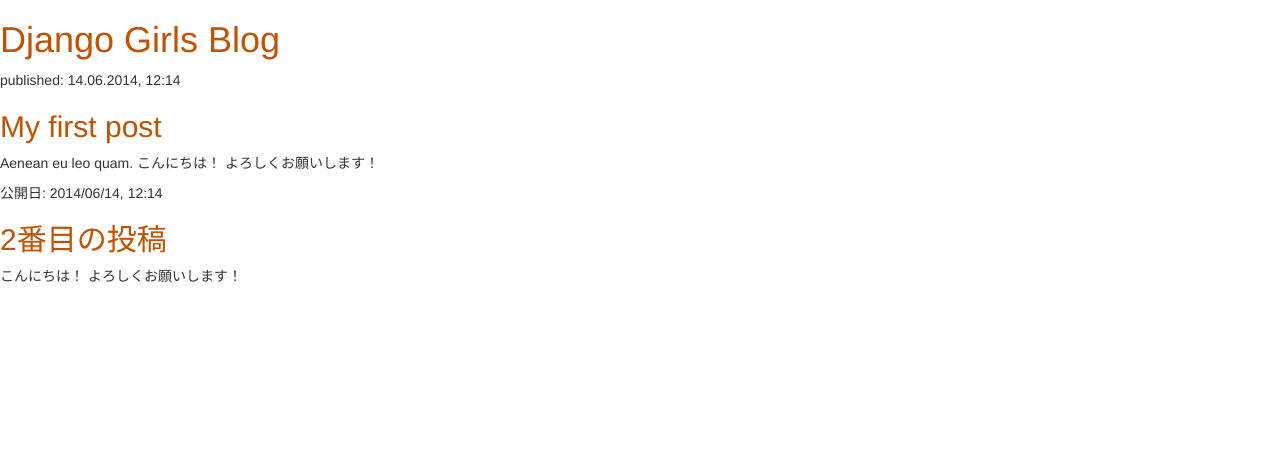
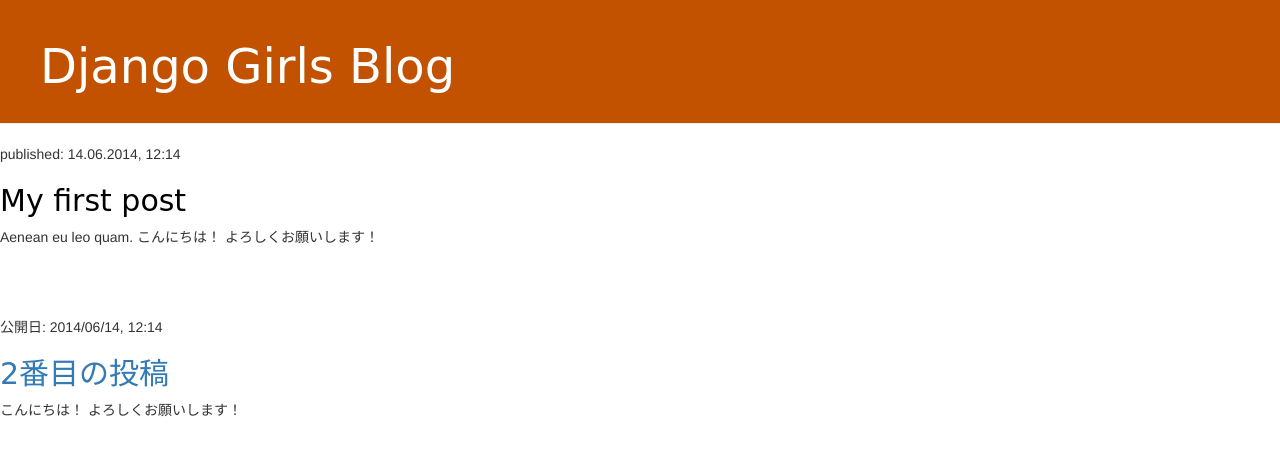
Before and after one commit to ssakai12/my-first-blog, a Django app: page / in a window 1280 px wide. Shown: the top 455 px of the page. Run offline with Django 3.2, Linux system fonts and the light colour scheme; data that the repository does not hold is empty; some libraries are stand-ins or nearby versions.

Commit message:
My Django app, css commit

```diff
--- a/blog/static/css/blog.css
+++ b/blog/static/css/blog.css
@@ -1,3 +1,46 @@
-h1 a, h2 a {
-    color: #C25100;
+.page-header {
+    background-color: #C25100;
+    margin-top: 0;
+    padding: 20px 20px 20px 40px;
 }
+
+.page-header h1, .page-header h1 a, .page-header h1 a:visited, .page-header h1 a:active {
+    color: #ffffff;
+    font-size: 36pt;
+    text-decoration: none;
+}
+
+.content {
+    margin-left: 40px;
+}
+
+h1, h2, h3, h4 {
+    font-family: 'Lobster', cursive;
+}
+
+.date {
+    color: #828282;
+}
+
+.save {
+    float: right;
+}
+
+.post-form textarea, .post-form input {
+    width: 100%;
+}
+
+.top-menu, .top-menu:hover, .top-menu:visited {
+    color: #ffffff;
+    float: right;
+    font-size: 26pt;
+    margin-right: 20px;
+}
+
+.post {
+    margin-bottom: 70px;
+}
+
+.post h2 a, .post h2 a:visited {
+    color: #000000;
+}
--- a/blog/templates/blog/post_list.html
+++ b/blog/templates/blog/post_list.html
@@ -7,7 +7,7 @@
         <title>Django Girls blog</title>
     </head>
     <body>
-        <div>
+        <div class="page-header">
             <h1><a href="/">Django Girls Blog</a></h1>
         </div>
 
@@ -19,7 +19,7 @@
             </div>
         {% endfor %}
 
-        <div>
+        <div class="post">
             <p>published: 14.06.2014, 12:14</p>
             <h2><a href="">My first post</a></h2>
             <p>Aenean eu leo quam. こんにちは！ よろしくお願いします！ </p>
```
